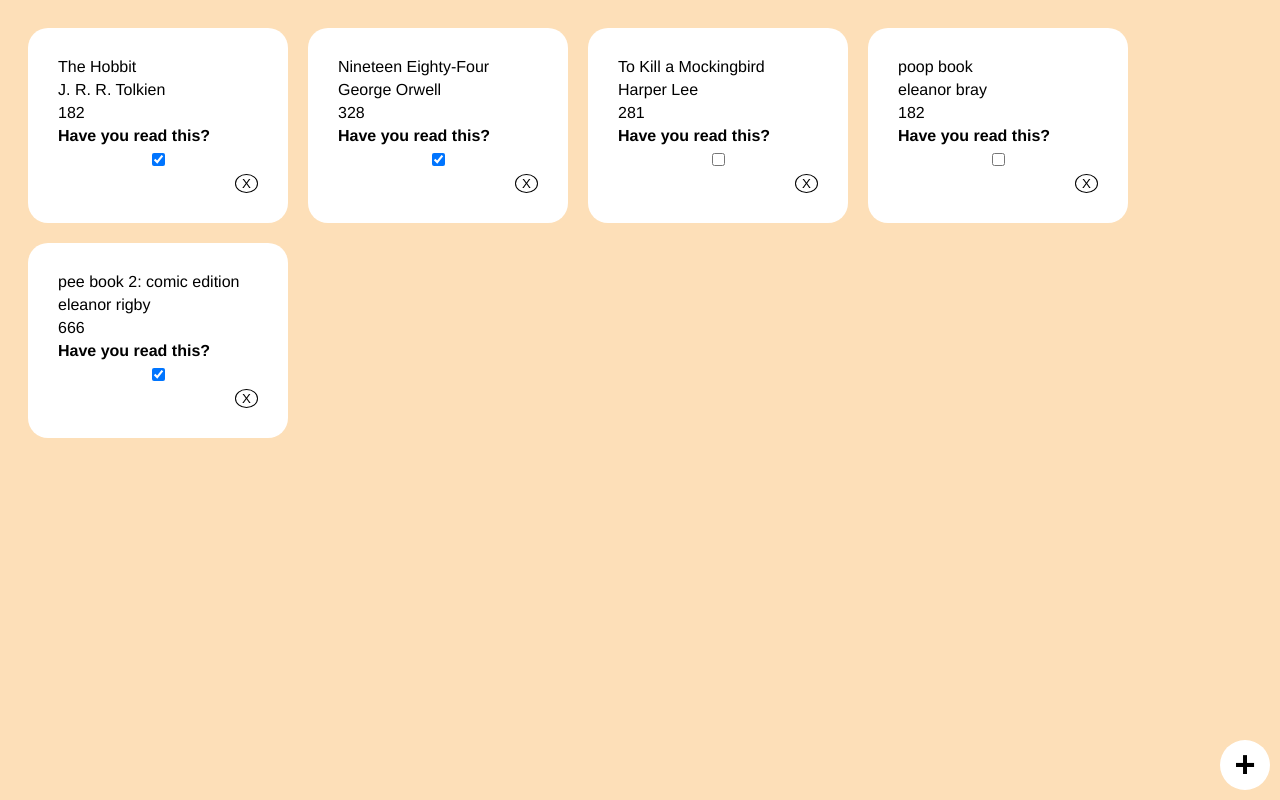
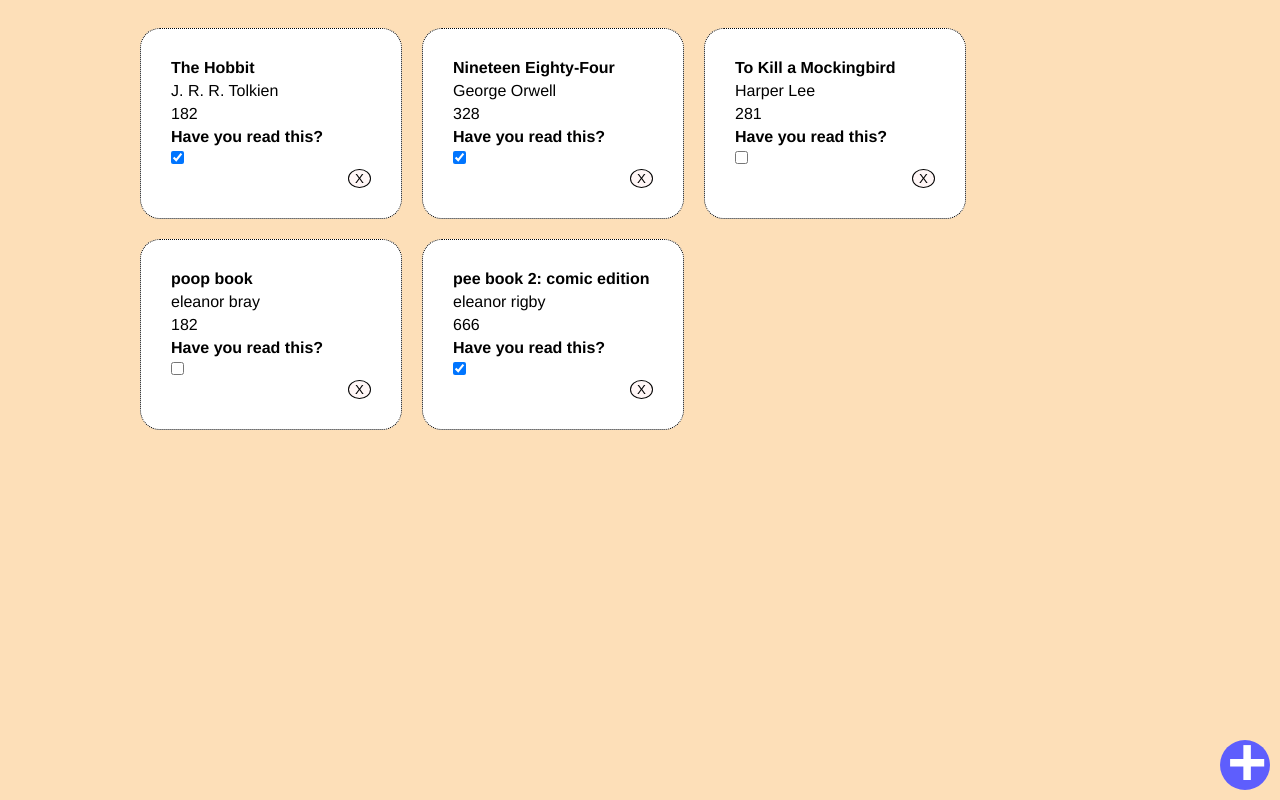
Before and after one commit to ianquill/odin-library, a plain HTML site: page index.html in a window 1280 px wide. Drawn offline with Linux system fonts and the light colour scheme.

Commit message:
added button hover functions, styled page, format popup page and align checkboxes

```diff
--- a/index.html
+++ b/index.html
@@ -8,6 +8,6 @@
 </head>
 <body>
     <div class="main-container"></div>
-    <button class="addBook" id="addButton">+</button>
+    <button class="addBook" id="addButton"></button>
 </body>
 </html>
--- a/script.js
+++ b/script.js
@@ -49,6 +49,9 @@ function refreshLibrary() {
         const pagesDiv = document.createElement('div');
         const isRead = document.createElement('input');
         const isReadLabel = document.createElement('label');
+
+        titleDiv.classList.add("title");
+        isRead.classList.add("isRead");
         isReadLabel.setAttribute("for", "isRead");
         isRead.setAttribute("type", "checkbox");
         if (Book.read) {
@@ -131,12 +134,14 @@ function createPopup () {
         readLabel.setAttribute("for", "read");
         readLabel.textContent = "Have you read it?"
         readInput.id = "read";
+        readInput.classList.add("isRead");
         readInput.type = "checkbox";
         popUp.appendChild(readLabel);
         popUp.appendChild(readInput);
 
         const submitButton = document.createElement('button');
         submitButton.id = "submit";
+        submitButton.classList.add("popUpButton");
         submitButton.textContent = "Submit";
         submitButton.addEventListener('click', () => {
             addBookToLibrary(titleInput.value, authorInput.value, pagesInput.value, readInput.checked);
@@ -148,6 +153,7 @@ function createPopup () {
 
         const cancelButton = document.createElement('button');
         cancelButton.id = "cancel";
+        cancelButton.classList.add("popUpButton");
         cancelButton.textContent = "Cancel";
         cancelButton.addEventListener('click', () => {
             popUp.remove();
--- a/style.css
+++ b/style.css
@@ -1,7 +1,13 @@
+:root {
+    --button-bg: rgb(94, 94, 253);
+}
+
 body {
     background-color: rgb(253, 223, 184);
     font-family: Helvetica, sans-serif;
     padding: 20px;
+    margin-left: 120px;
+    margin-right: 120px;
 }
 
 .main-container {
@@ -20,6 +26,9 @@ body {
     width: 200px;
     flex-shrink: 0;
     flex-grow: 0;
+
+
+    border: 1px dotted black;
 }
 
 .pop-up {
@@ -40,8 +49,11 @@ body {
     display: flex;
     flex-direction: column;
     gap: 4px;
+    justify-content: space-between;
 
-    padding: 20px;
+    padding: 80px;
+
+    border: 2px solid black;
 }
 
 input {
@@ -54,12 +66,15 @@ label {
 }
 
 button {
-    background-color: rgb(255, 255, 255);
+    background-color: rgb(255, 246, 246);
     border: 0;
     border-radius: 5px;
 }
 
 .addBook {
+    background-color: var(--button-bg);
+    color: white;
+
     position: fixed;
     bottom: 10px;
     right: 10px;
@@ -72,8 +87,49 @@ button {
     height: 50px;
 }
 
+.addBook::after {
+    content: "+";
+    color: white;
+    font-size: 68px;
+    position: fixed;
+    bottom: 0px;
+    right: 13px;
+}
+
+.addBook:hover {
+    background-color: rgba(94, 94, 253, 0.8);
+}
+
 .deleteButton {
     align-self: flex-end;
     border: 1px solid black;
     border-radius: 50%;
+    /* color: white; */
+    /* border-color: white;
+    background-color: rgb(209, 62, 62); */
 }
+
+.deleteButton:hover {
+    color: white;
+    border-color: white;
+    background-color: rgba(209, 62, 62, 0.8);
+}
+
+.title {
+    font-weight: bold;
+}
+
+.isRead {
+    align-self: flex-start;
+    margin: 0;
+}
+
+.popUpButton {
+    padding: 10px;
+    background-color: var(--button-bg);
+    color: white;
+}
+
+.popUpButton:hover {
+    background-color: rgba(94, 94, 253, 0.8);
+}
```
Also changed, not shown: README.md.
